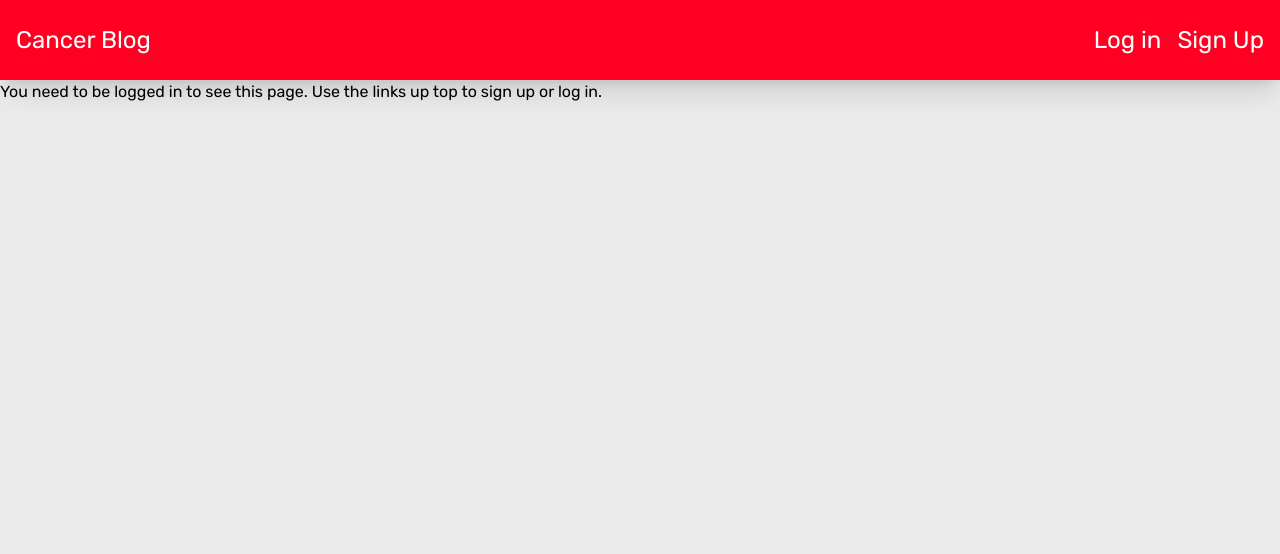
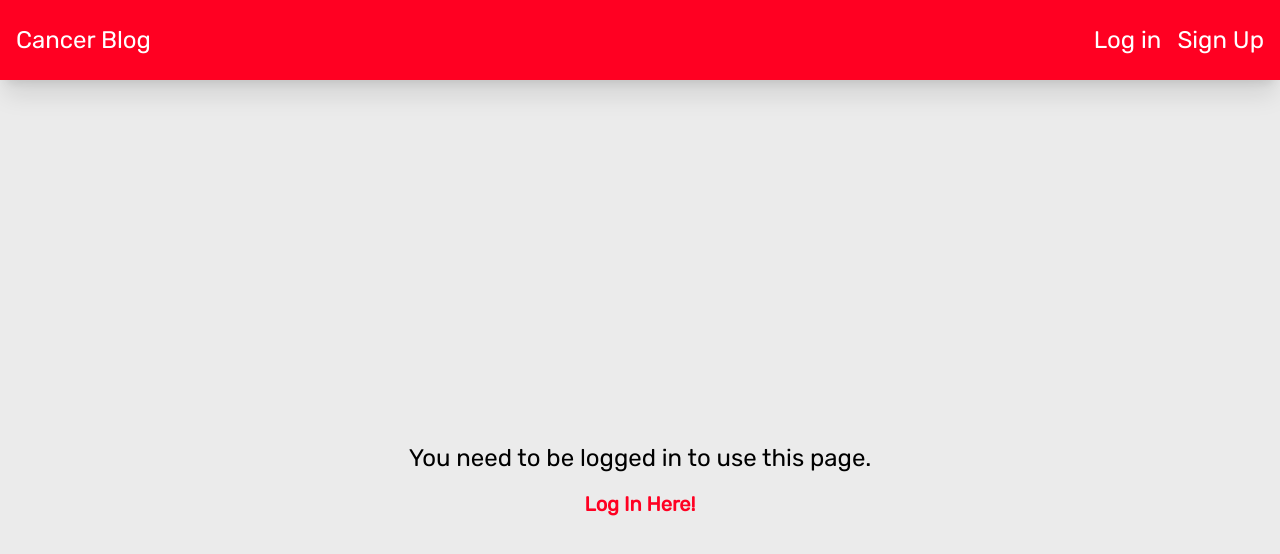
Before and after one commit to chris-15/Journey, a React (Create React App) app in the folder client/: page /profile/1 in a window 1280 px wide. Shown: the top 554 px of the page. Built offline with nearby package versions, Linux system fonts and the light colour scheme; no server answers; the HTML template or start-up script is replaced by a standard one.

Commit message:
added some styling and added a few links in spots where users need to sign in to post something

```diff
--- a/client/src/components/PostForm/index.js
+++ b/client/src/components/PostForm/index.js
@@ -54,7 +54,7 @@ const PostForm = () => {
 
   return (
     <div className="mx-4">
-      <form className="max-w-md mx-auto bg-white shadow-md rounded-lg px-8 py-6 xl:max-w-2xl" onSubmit={handleFormSubmit}>
+      <form className="max-w-md mx-auto bg-white shadow-md rounded-lg px-8 py-6 lg:max-w-2xl" onSubmit={handleFormSubmit}>
         {/* <h3 className="text-lg font-semibold mb-4">Title</h3> */}
         <h2 className="text-3xl font-bold text-center mb-4">Create A Post!</h2>
         <div className="mb-4">
--- a/client/src/pages/Home.js
+++ b/client/src/pages/Home.js
@@ -1,7 +1,8 @@
 import PostList from '../components/PostList';
+import { Link } from 'react-router-dom';
 
 import { useQuery } from '@apollo/client';
-import { QUERY_POST, QUERY_POSTS } from '../utils/queries';
+import { QUERY_POSTS } from '../utils/queries';
 
 const Home = () => {
 
@@ -13,6 +14,10 @@ const Home = () => {
 
     return (
         <main className='grid grid-cols-1 h-screen w-full'>
+            <div className='text-center mt-5'>
+                <h2 className='text-2xl'>Want to add a post!? <span className='font-bold text-[#FF0022] hover:underline '><Link to={"/profile"}>Click Here!</Link></span></h2>
+
+            </div>
             <div className=''>
                 {loading ? (
                     <div>Loading!</div>
--- a/client/src/pages/Login.js
+++ b/client/src/pages/Login.js
@@ -78,7 +78,7 @@ const Login = () => {
           </div>
 
           <div className="flex justify-around">
-            <p>Don't have an account? <Link to="/signup" className="font-bold hover:text-[#FF0022] hover:underline">Sign up now!</Link></p>
+            <p>Don't have an account? <Link to="/signup" className="font-bold text-[#FF0022] underline">Sign up now!</Link></p>
 
           </div>
         </form>
--- a/client/src/pages/Profile.js
+++ b/client/src/pages/Profile.js
@@ -1,37 +1,45 @@
 import React from "react";
+import { Link } from "react-router-dom";
 
 import PostList from "../components/PostList";
 import PostForm from "../components/PostForm";
 
-import { useQuery,  } from "@apollo/client";
+import { useQuery } from "@apollo/client";
 import { QUERY_USER, QUERY_ME } from "../utils/queries";
 import Auth from "../utils/auth";
 import { Navigate, useParams } from "react-router-dom";
 
 const Profile = () => {
   const { username: userParam } = useParams();
-  const { loading, data } = useQuery( userParam ? QUERY_USER : QUERY_ME, {
-    variables: { username: userParam }
+  const { loading, data } = useQuery(userParam ? QUERY_USER : QUERY_ME, {
+    variables: { username: userParam },
+  });
+
+  console.log("HELLO " + userParam);
+
+  const user = data?.me || data?.user || {};
+
+  console.log(user.posts);
+
+  if (Auth.loggedIn() && Auth.getProfile().data.username === userParam) {
+    return <Navigate to="/profile" />;
   }
-  );
-
-  console.log("HELLO " + userParam)
-
-  const user = data?.me  || data?.user || {};
-
-  console.log(user.posts)
-
-  if( Auth.loggedIn() && Auth.getProfile().data.username === userParam) {
-   return <Navigate to="/profile" />
-  }
-
 
   if (!user?.username) {
     return (
-      <h4>
-        You need to be logged in to see this page. Use the links up top to sign
-        up or log in.
-      </h4>
+        <main className="flex flex-col items-center justify-center h-screen">
+        <h4 className="text-2xl text-center">
+          You need to be logged in to use this page.
+        </h4>
+        <h4 className="mt-4 text-xl font-extrabold">
+          <Link
+            to="/login"
+            className="text-[#FF0022] hover:underline"
+          >
+            Log In Here!
+          </Link>
+        </h4>
+      </main>
     );
   }
 
@@ -39,13 +47,18 @@ const Profile = () => {
     return <div>Loading...</div>;
   }
 
-  return  (
-    <div>
-      <div className="flex-row mb-3">
+  return (
+    <main>
+      <div className="mx-4 mt-4 mb-6 font-bold hover:text-[#FF0022] text-lg">
+        <Link to="/">
+          <h4> ← Return Home</h4>
+        </Link>
+      </div>
+      {/* <div className="flex-row mb-3">
         <h2 className="bg-dark text-secondary p-3 display-inline-block">
           { userParam ?  `${user.username}'s` : 'Your'} Profile
         </h2>
-      </div>
+      </div> */}
 
       <div>
         <PostForm />
@@ -53,11 +66,13 @@ const Profile = () => {
 
       <div className="flex-row justify-space-between mb-3">
         <div className="col-12 mb-3 col-lg-8">
-          <PostList posts={user.posts} title={
-            userParam ? `${user.username}'s Posts` : "Your Posts"} />
+          <PostList
+            posts={user.posts}
+            title={userParam ? `${user.username}'s Posts` : "Your Posts"}
+          />
         </div>
       </div>
-    </div>
+    </main>
   );
 };
 
--- a/client/src/pages/SinglePost.js
+++ b/client/src/pages/SinglePost.js
@@ -29,7 +29,7 @@ const SinglePost = () => {
           <h4> ← Return Home</h4>
         </Link>
       </div>
-      <div className="max-w-[400px] sm:max-w-[600px] md:max-w-[800px] w-full mx-auto py-6">
+      <div className="max-w-[400px] sm:max-w-[600px] lg:max-w-[800px] w-full mx-auto py-6">
         <h2 className="text-2xl font-semibold text-center mb-4">{post.postTitle}</h2>
 
         <div className="bg-white shadow-xl rounded-lg overflow-hidden">
@@ -37,7 +37,7 @@ const SinglePost = () => {
             <p className="mb-2">
               {post.username} on {post.createdAt}
             </p>
-            <p className="">{post.postText}</p>
+            <p className=" ">{post.postText}</p>
           </div>
         </div>
       </div>
```
